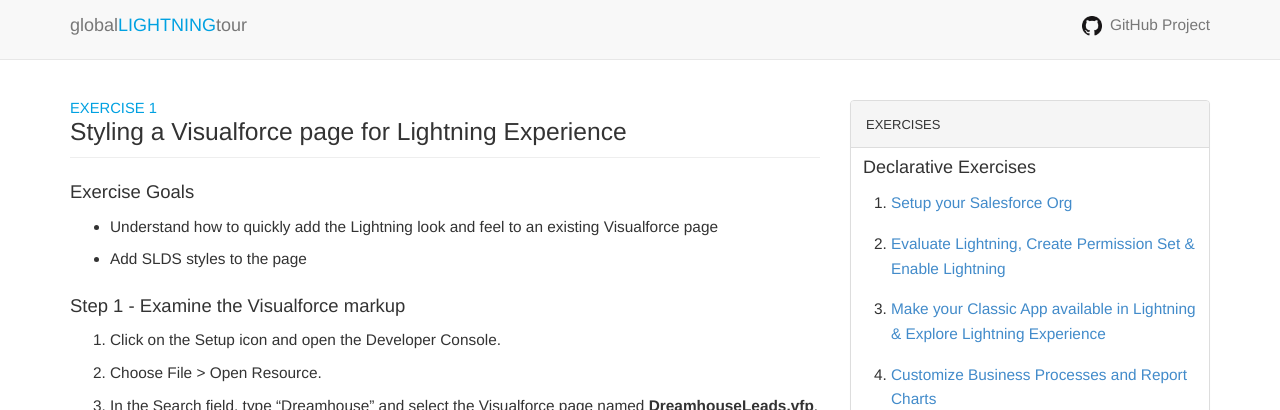
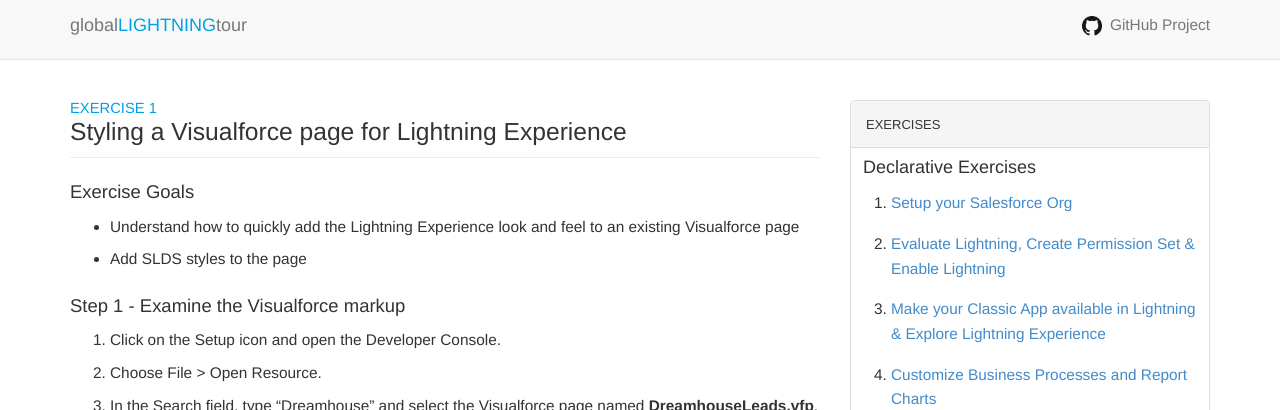
Before and after one commit to HassanNahhal/LightningNowWorkshop, a Jekyll site: the page built from Exercise_1.md, in a window 1280 px wide. Shown: the top 410 px of the page. Built offline with Jekyll 4.4.1, drawn with Linux system fonts in a browser that asks for light colours; comment, search, counter and statistics services are not loaded.

Commit message:
Update Exercise_1.md

```diff
--- a/Exercise_1.md
+++ b/Exercise_1.md
@@ -5,7 +5,7 @@ title: Styling a Visualforce page for Lightning Experience
 ---
 
 ### Exercise Goals
-* Understand how to quickly add the Lightning look and feel to an existing Visualforce page
+* Understand how to quickly add the Lightning Experience look and feel to an existing Visualforce page
 * Add SLDS styles to the page
 
 ### Step 1 - Examine the Visualforce markup
```
